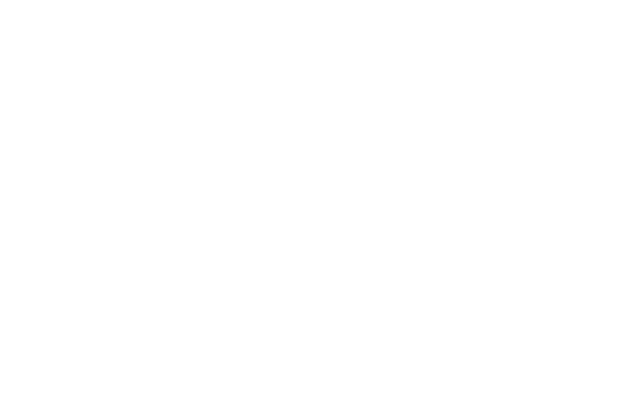
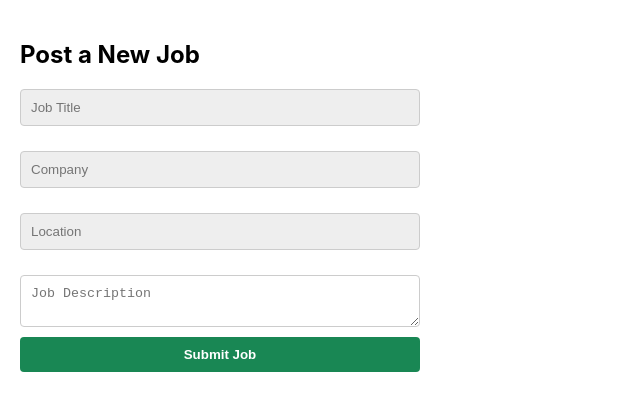
Before and after one commit to bhargav-vyas/referr-easy-front, a React (Create React App) app: page /post-job in a window 1280 px wide. Before the commit this address had no page. Shown: the top 410 px of the page, without its empty margins (0-640 px from the left). Built offline with nearby package versions, Linux system fonts and the light colour scheme.

Commit message:
changes in the post.js ,post.css, Dash.css,Dash.js

```diff
--- a/src/App.js
+++ b/src/App.js
@@ -5,9 +5,11 @@
 import Login from './components/Login';
 import ReferralForm from './components/ReferralForm';
 import Dashboard from './components/Dashboard';
-import AppInfo from './components/AppInfo'; // ✅ Make sure this path is correct
+import AppInfo from './components/AppInfo';
 import SignUp from './components/Signup';
-import Dash from './components/Dash'
+import Dash from './components/Dash';
+import PostJob from'./components/PostJobs';; // ✅ Import the PostJob component
+
 function App() {
   return (
     <Router>
@@ -17,9 +19,10 @@
         <Route path="/login" element={<Login />} />
         <Route path="/referral" element={<ReferralForm />} />
         <Route path="/dashboard" element={<Dashboard />} />
-       <Route path='/Dash' element={<Dash/>}/>
-       <Route path="/signup" element={<SignUp />} /> {/* ✅ Added this line */}
-        <Route path="/info" element={<AppInfo />} /> {/* ✅ Added this line */}
+        <Route path="/Dash" element={<Dash />} />
+        <Route path="/signup" element={<SignUp />} />
+        <Route path="/info" element={<AppInfo />} />
+        <Route path="/post-job" element={<PostJob />} /> {/* ✅ Added PostJob route */}
       </Routes>
     </Router>
   );
--- a/src/components/Dash.css
+++ b/src/components/Dash.css
@@ -1,28 +1,15 @@
-.form-section {
-  max-width: 500px;
-  margin: 30px auto;
-  background: #f4f4f4;
-  padding: 25px;
-  border-radius: 10px;
-  box-shadow: 0 0 10px #ccc;
+.header {
+  display: flex;
+  justify-content: space-between;
+  align-items: center;
+  padding: 20px;
 }
 
-.form-section input,
-.form-section button {
-  width: 100%;
-  padding: 10px;
-  margin-bottom: 15px;
-  font-size: 16px;
-}
-
-.form-section button {
-  background-color: #0a4275;
+.post-job-btn {
+  padding: 8px 16px;
+  background-color: #0b5ed7;
   color: white;
   border: none;
+  border-radius: 4px;
   cursor: pointer;
-  border-radius: 5px;
 }
-
-.form-section button:hover {
-  background-color: #06325e;
-}
--- a/src/components/PostJobs.js
+++ b/src/components/PostJobs.js
@@ -0,0 +1,61 @@
+import React, { useState } from 'react';
+import axios from 'axios';
+import './PostJob.css';
+
+function PostJob() {
+  const [jobData, setJobData] = useState({
+    title: '',
+    description: '',
+    location: '',
+    company: ''
+  });
+
+  const handleSubmit = async (e) => {
+    e.preventDefault();
+    try {
+      await axios.post('http://localhost:8080/api/job/create', jobData);
+      alert('Job posted successfully!');
+      setJobData({ title: '', description: '', location: '', company: '' });
+    } catch (error) {
+      alert('Error posting job.');
+    }
+  };
+
+  return (
+    <div className="post-job-container">
+      <h2>Post a New Job</h2>
+      <form onSubmit={handleSubmit} className="job-form">
+        <input
+          type="text"
+          placeholder="Job Title"
+          value={jobData.title}
+          onChange={(e) => setJobData({ ...jobData, title: e.target.value })}
+          required
+        />
+        <input
+          type="text"
+          placeholder="Company"
+          value={jobData.company}
+          onChange={(e) => setJobData({ ...jobData, company: e.target.value })}
+          required
+        />
+        <input
+          type="text"
+          placeholder="Location"
+          value={jobData.location}
+          onChange={(e) => setJobData({ ...jobData, location: e.target.value })}
+          required
+        />
+        <textarea
+          placeholder="Job Description"
+          value={jobData.description}
+          onChange={(e) => setJobData({ ...jobData, description: e.target.value })}
+          required
+        />
+        <button type="submit">Submit Job</button>
+      </form>
+    </div>
+  );
+}
+
+export default PostJob;
--- a/src/components/dash.js
+++ b/src/components/dash.js
@@ -1,17 +1,11 @@
 import React, { useEffect, useState } from 'react';
 import axios from 'axios';
+import { useNavigate } from 'react-router-dom';
 import './Dash.css';
 
 function Dash() {
   const [jobs, setJobs] = useState([]);
-  const [showReferralForm, setShowReferralForm] = useState(false);
-  const [referral, setReferral] = useState({
-    name: '',
-    phone: '',
-    company: '',
-    referredPost: '',
-    designation: ''
-  });
+  const navigate = useNavigate();
 
   useEffect(() => {
     fetchJobs();
@@ -26,25 +20,15 @@
     }
   };
 
-  const handleReferralSubmit = (e) => {
-    e.preventDefault();
-    alert('Referral submitted successfully!');
-    setReferral({ name: '', phone: '', company: '', referredPost: '', designation: '' });
-    setShowReferralForm(false); // Hide form after submission
-  };
-
   return (
     <div className="dash-container">
       <header className="header">
         <h1>Available Jobs</h1>
-        <div className="nav-buttons">
-          <button onClick={() => setShowReferralForm(false)}>Job List</button>
-          <button onClick={() => setShowReferralForm(true)}>Refer a Candidate</button>
-        </div>
+        <button className="post-job-btn" onClick={() => navigate('/post-job')}>
+          Post a Job
+        </button>
       </header>
-
       <main className="content">
-        {!showReferralForm ? (
         <div className="job-list">
           <div className="job-grid">
             {jobs.map((job) => (
@@ -57,19 +41,6 @@
             ))}
           </div>
         </div>
-        ) : (
-          <div className="form-section">
-            <h2>Refer a Candidate</h2>
-            <form onSubmit={handleReferralSubmit}>
-              <input type="text" placeholder="Your Name" value={referral.name} onChange={(e) => setReferral({ ...referral, name: e.target.value })} required />
-              <input type="text" placeholder="Contact Number" value={referral.phone} onChange={(e) => setReferral({ ...referral, phone: e.target.value })} required />
-              <input type="text" placeholder="Company Name" value={referral.company} onChange={(e) => setReferral({ ...referral, company: e.target.value })} required />
-              <input type="text" placeholder="Post Referred For" value={referral.referredPost} onChange={(e) => setReferral({ ...referral, referredPost: e.target.value })} required />
-              <input type="text" placeholder="Your Designation" value={referral.designation} onChange={(e) => setReferral({ ...referral, designation: e.target.value })} required />
-              <button type="submit">Submit Referral</button>
-            </form>
-          </div>
-        )}
       </main>
     </div>
   );
--- /dev/null
+++ b/src/components/postjob.css
@@ -0,0 +1,27 @@
+.post-job-container {
+  padding: 20px;
+}
+
+.job-form {
+  display: flex;
+  flex-direction: column;
+  gap: 10px;
+  max-width: 400px;
+  margin-top: 20px;
+}
+
+.job-form input,
+.job-form textarea {
+  padding: 10px;
+  border: 1px solid #ccc;
+  border-radius: 4px;
+}
+
+.job-form button {
+  padding: 10px;
+  background-color: #198754;
+  color: white;
+  border: none;
+  border-radius: 4px;
+  cursor: pointer;
+}
```
Lines whose indentation alone changed are shown as unchanged.
